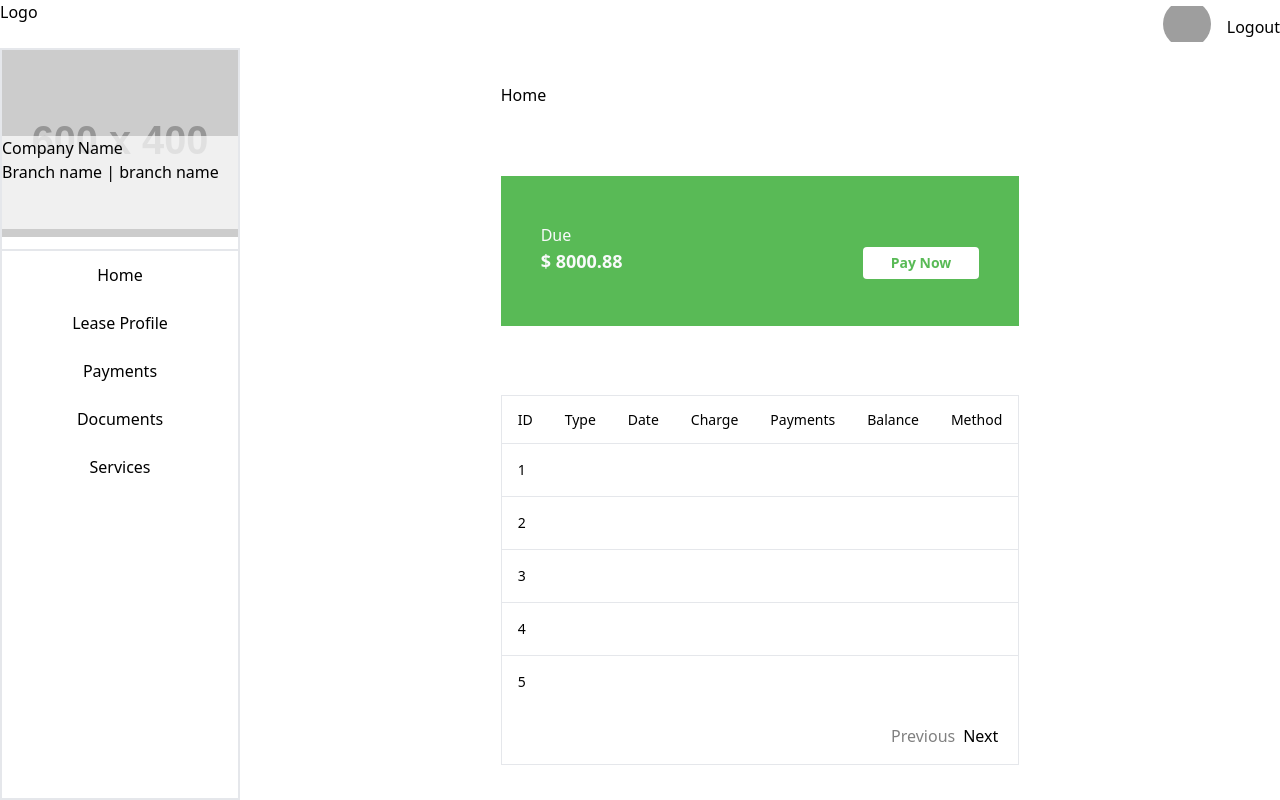
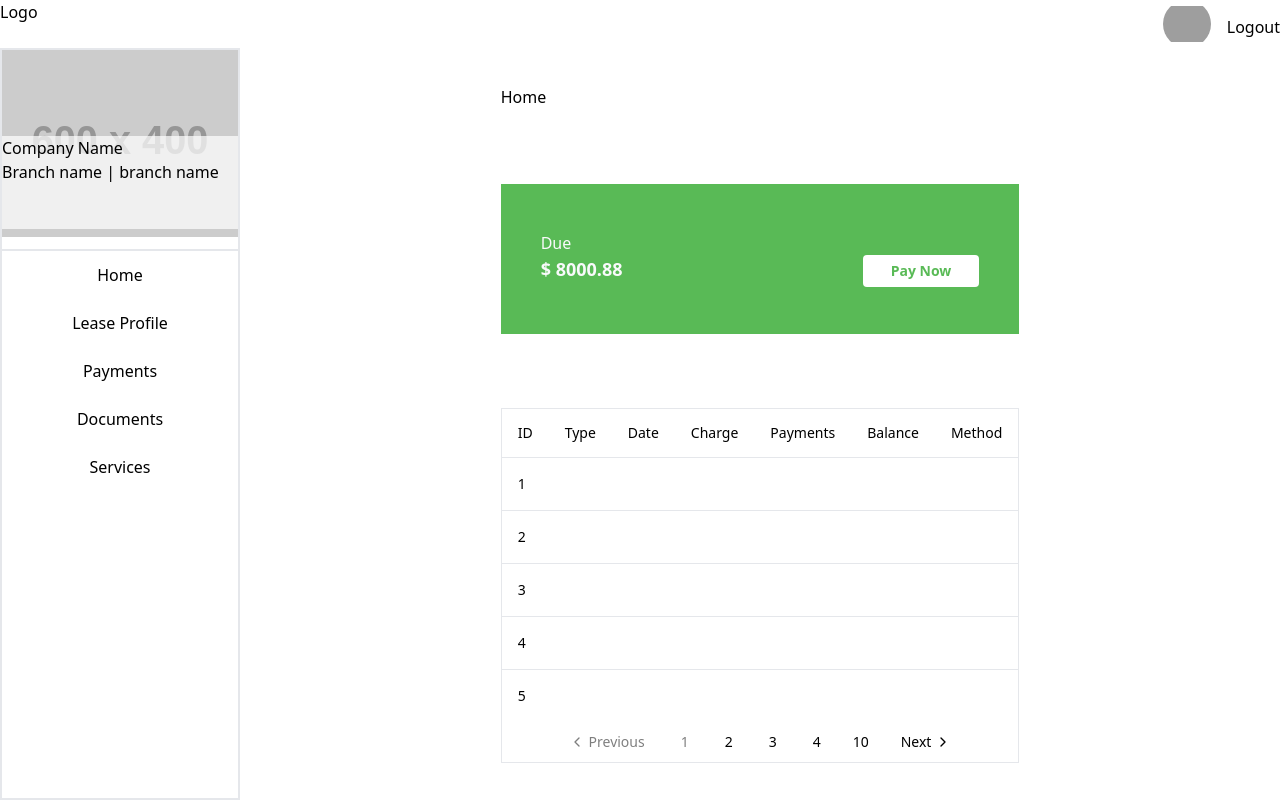
Before and after one commit to darylekarldevera/cubework-client-portal, a React (Vite) app: page /home in a window 1280 px wide. Built offline with nearby package versions, Linux system fonts and the light colour scheme; grey boxes are pictures that could not be loaded.

Commit message:
Refactor DataTablePaginationControllers to show dynamic visible numbers for navigation

```diff
--- a/src/components/Home.tsx
+++ b/src/components/Home.tsx
@@ -5,8 +5,9 @@ import IHomeActivityTable from '@/types/homeActivityTable';
 import DataTable from './data-table/DataTable';
 import HomePaymentDue from './HomePaymentDue';
 
+// placeholder for fetching data
 const getData = async (): Promise<IHomeActivityTable[]> => {
-  const data = [...Array(10).fill(HOME_ACTIVITY_TABLE_MOCK)].flat();
+  const data = [...Array(50).fill(HOME_ACTIVITY_TABLE_MOCK)].flat();
   const newData = data.map((item, index) => {
     return {
       ...item,
--- a/src/components/data-table/DataTable.tsx
+++ b/src/components/data-table/DataTable.tsx
@@ -33,6 +33,8 @@ function DataTable<TData, TValue>({ columns, data }: DataTableProps<TData, TValu
         canPreviousPage={table.getCanPreviousPage()}
         previousPage={table.previousPage}
         nextPage={table.nextPage}
+        paginationNumbers={table.getPageOptions()}
+        setPage={table.setPageIndex}
       />
     </div>
   );
--- a/src/components/data-table/DataTablePaginationControllers.tsx
+++ b/src/components/data-table/DataTablePaginationControllers.tsx
@@ -1,8 +1,20 @@
+import {
+  Pagination,
+  PaginationContent,
+  PaginationItem,
+  PaginationLink,
+  PaginationNext,
+  PaginationPrevious,
+} from '@/components/ui/pagination';
+import { useCallback, useEffect, useState } from 'react';
+
 interface IDataTablePaginationControllersProps {
   canPreviousPage: boolean;
   previousPage: () => void;
   canNextPage: boolean;
   nextPage: () => void;
+  paginationNumbers: number[];
+  setPage: (page: number) => void;
 }
 
 function DataTablePaginationControllers({
@@ -10,22 +22,90 @@ function DataTablePaginationControllers({
   previousPage,
   canNextPage,
   nextPage,
+  paginationNumbers,
+  setPage,
 }: IDataTablePaginationControllersProps) {
+  const [currentPage, setCurrentPage] = useState<number>(0);
+  const [paginationOptions, setPaginationOptions] = useState<number[]>([]);
+
+  const handlePageChange = (index: number) => {
+    setCurrentPage(index);
+    setPage(index);
+  };
+
+  const conditionalClassName = useCallback((value: number | boolean) => {
+    return value ? 'pointer-events-none opacity-50' : 'cursor-pointer';
+  }, []);
+
+  useEffect(() => {
+    const endPageNumber = currentPage + 4;
+    const maxStartPageNumber = paginationNumbers.length - 5;
+    const startPageNumber = maxStartPageNumber < currentPage ? maxStartPageNumber : currentPage;
+    const visiblePaginationNumbers = paginationNumbers?.slice(startPageNumber, endPageNumber);
+    setPaginationOptions(visiblePaginationNumbers);
+  }, [currentPage, paginationNumbers]);
+
+  useEffect(() => {
+
+  }, []);
+
   return (
-    <div className="flex items-center justify-end space-x-2 py-4">
-      <div className="space-x-2 pr-5">
-        <button
-          onClick={() => previousPage()}
-          disabled={!canPreviousPage}
-          style={{ color: !canPreviousPage ? 'gray' : '' }}
-        >
-          Previous
-        </button>
-        <button style={{ color: !canNextPage ? 'gray' : '' }} onClick={() => nextPage()} disabled={!canNextPage}>
-          Next
-        </button>
-      </div>
-    </div>
+    <Pagination>
+      <PaginationContent>
+        <PaginationItem>
+          <PaginationPrevious
+            className={conditionalClassName(!canPreviousPage)}
+            onClick={() => {
+              previousPage();
+              setCurrentPage(currentPage - 1);
+            }}
+          />
+        </PaginationItem>
+
+        {paginationNumbers.length ? (
+          <PaginationItem>
+            <PaginationLink className={conditionalClassName(currentPage === 0)} onClick={() => handlePageChange(0)}>
+              1
+            </PaginationLink>
+          </PaginationItem>
+        ) : null}
+
+        {paginationOptions.map((number) => {
+          if (number === 0 || number === paginationNumbers.length - 1) return null;
+          return (
+            <PaginationItem key={number}>
+              <PaginationLink
+                className={conditionalClassName(currentPage === number)}
+                onClick={() => handlePageChange(number)}
+              >
+                {number + 1}
+              </PaginationLink>
+            </PaginationItem>
+          );
+        })}
+
+        {paginationNumbers.length ? (
+          <PaginationItem>
+            <PaginationLink
+              className={conditionalClassName(currentPage === paginationNumbers.length - 1)}
+              onClick={() => handlePageChange(paginationNumbers.length - 1)}
+            >
+              {paginationNumbers.length}
+            </PaginationLink>
+          </PaginationItem>
+        ) : null}
+
+        <PaginationItem>
+          <PaginationNext
+            className={conditionalClassName(!canNextPage)}
+            onClick={() => {
+              nextPage();
+              setCurrentPage(currentPage + 1);
+            }}
+          />
+        </PaginationItem>
+      </PaginationContent>
+    </Pagination>
   );
 }
 
```
